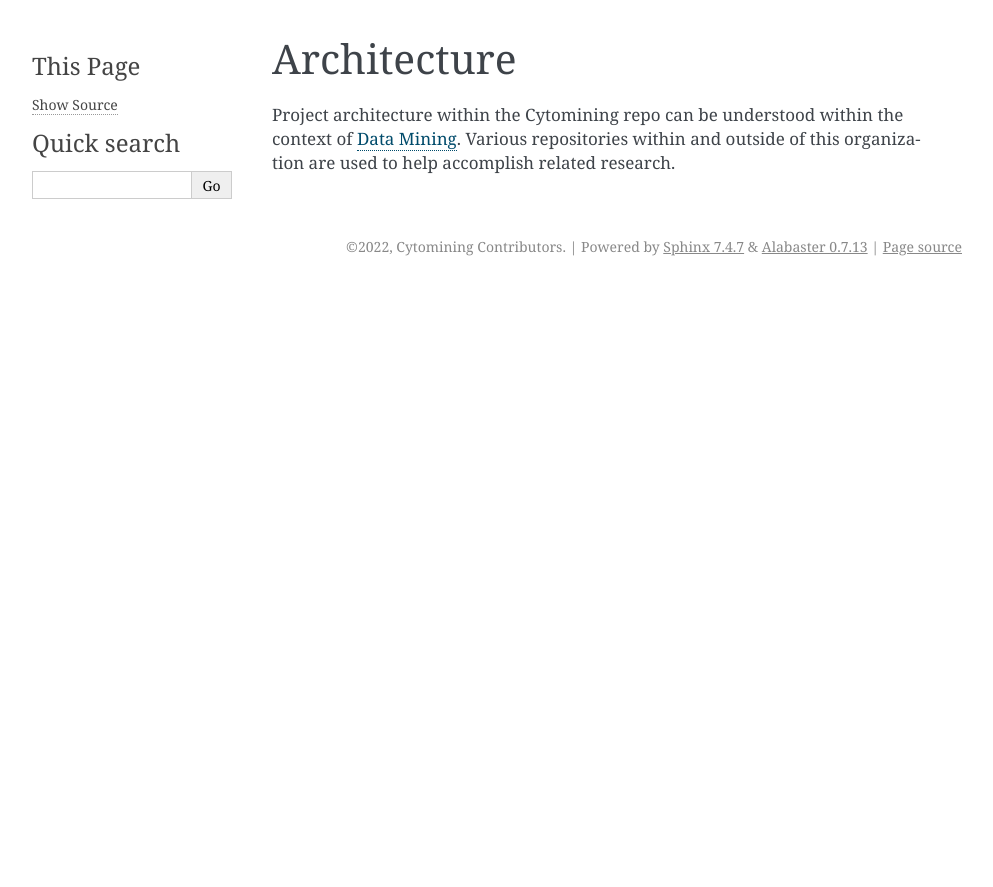
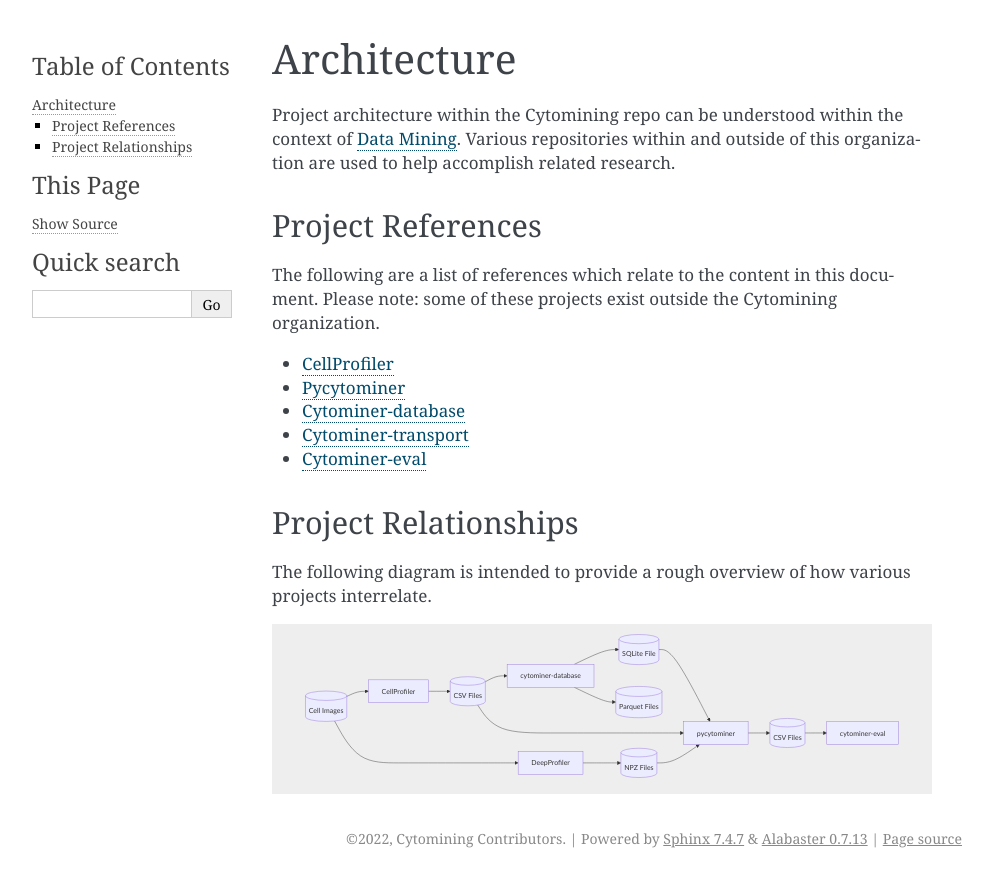
Before and after one commit to d33bs/docs, a Sphinx documentation site: the page built from docs/source/architecture.rst, in a window 1280 px wide. Shown: the top 887 px of the page, without its empty margins (148-1141 px from the left). Built offline with Sphinx 7.4.7, drawn with Linux system fonts in a browser that asks for light colours.

Commit message:
add sphinx mermaid; update architecture
addressing #3

```diff
--- a/docs/source/architecture.rst
+++ b/docs/source/architecture.rst
@@ -3,3 +3,48 @@
 
 Project architecture within the Cytomining repo can be understood within the context of `Data Mining <https://en.wikipedia.org/wiki/Data_mining>`_.
 Various repositories within and outside of this organization are used to help accomplish related research.
+
+Project References
+------------------
+
+The following are a list of references which relate to the content in this document.
+Please note: some of these projects exist outside the Cytomining organization.
+
+* `CellProfiler <https://github.com/CellProfiler/CellProfiler>`_
+* `Pycytominer <https://github.com/cytomining/pycytominer>`_
+* `Cytominer-database <https://github.com/cytomining/cytominer-database>`_
+* `Cytominer-transport <https://github.com/cytomining/cytominer-transport>`_
+* `Cytominer-eval <https://github.com/cytomining/cytominer-eval>`_
+
+Project Relationships
+---------------------
+
+The following diagram is intended to provide a rough overview of how various projects interrelate.
+
+.. mermaid::
+
+    flowchart LR
+        images[(Cell Images)]
+        CellProfiler
+        csv[(CSV Files)]
+        DeepProfiler
+        npz[(NPZ Files)]
+        cytominer-database
+        parquet[(Parquet Files)]
+        sqlite[(SQLite File)]
+        pycytominer
+        pycytominer_csv[(CSV Files)]
+        cytominer-eval
+
+        images --> CellProfiler
+        images --> DeepProfiler
+        CellProfiler --> csv
+        DeepProfiler --> npz
+        csv --> cytominer-database
+        cytominer-database --> sqlite
+        cytominer-database --> parquet
+        npz --> pycytominer
+        csv --> pycytominer
+        sqlite --> pycytominer
+        pycytominer --> pycytominer_csv
+        pycytominer_csv --> cytominer-eval
--- a/docs/source/conf.py
+++ b/docs/source/conf.py
@@ -14,7 +14,7 @@
 # -- General configuration ---------------------------------------------------
 # https://www.sphinx-doc.org/en/master/usage/configuration.html#general-configuration
 
-extensions = ["sphinx.ext.autodoc", "sphinx.ext.napoleon"]
+extensions = ["sphinx.ext.autodoc", "sphinx.ext.napoleon", "sphinxcontrib.mermaid"]
 
 templates_path = ["_templates"]
 exclude_patterns = []
--- a/pyproject.toml
+++ b/pyproject.toml
@@ -8,6 +8,7 @@
 [tool.poetry.dependencies]
 python = "^3.9"
 Sphinx = "^5.1.1"
+sphinxcontrib-mermaid = "^0.7.1"
 
 [tool.poetry.dev-dependencies]
 sphinx-lint = "^0.6.1"
```
Also changed, not shown: 1 other file.
